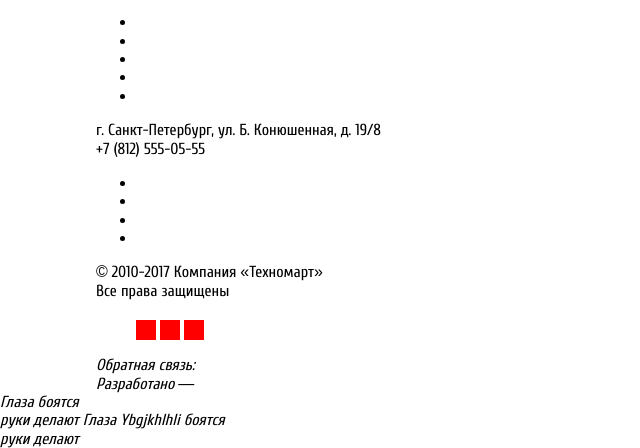
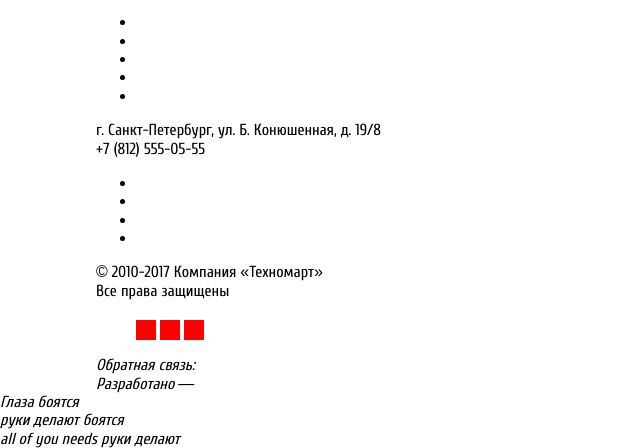
Before and after one commit to PanferovaWD/PanferovaWD.github.io, a plain HTML site: page index.html in a window 1280 px wide. Shown: the part 5834-6282 px from the top of the page, without its empty margins (0-640 px from the left). Drawn offline with Linux system fonts and the light colour scheme; files whose address does not match are found by name.

Commit message:
Update index.html

```diff
--- a/index.html
+++ b/index.html
@@ -601,7 +601,7 @@
     </footer>
 
     <cite>Глаза боятся<br>руки делают</cite>
-    <cite>Глаза Ybgjkhlhli боятся<br>руки делают</cite>
+    <cite> боятся<br>all of you needs руки делают</cite>
 
 </body>
 
```
